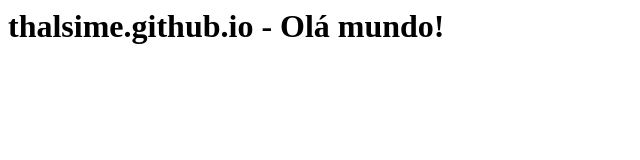
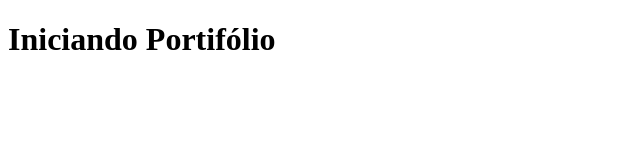
Before and after one commit to thalsime/thalsime.github.io, a plain HTML site: page index.html in a window 1280 px wide. Shown: the whole page, without its empty margins (0-640 px from the left). Drawn offline with Linux system fonts and the light colour scheme.

Commit message:
correção do index.html

```diff
--- a/index.html
+++ b/index.html
@@ -1 +1,13 @@
-<h1>thalsime.github.io - Olá mundo!</h1>
+<!DOCTYPE html>
+<html lang="pt-br">
+<head>
+    <meta charset="UTF-8">
+    <meta name="viewport" content="width=device-width, initial-scale=1.0">
+    <title>Página no GitHub</title>
+</head>
+<body>
+
+    <h1>Iniciando Portifólio</h1>
+
+</body>
+</html>
```
